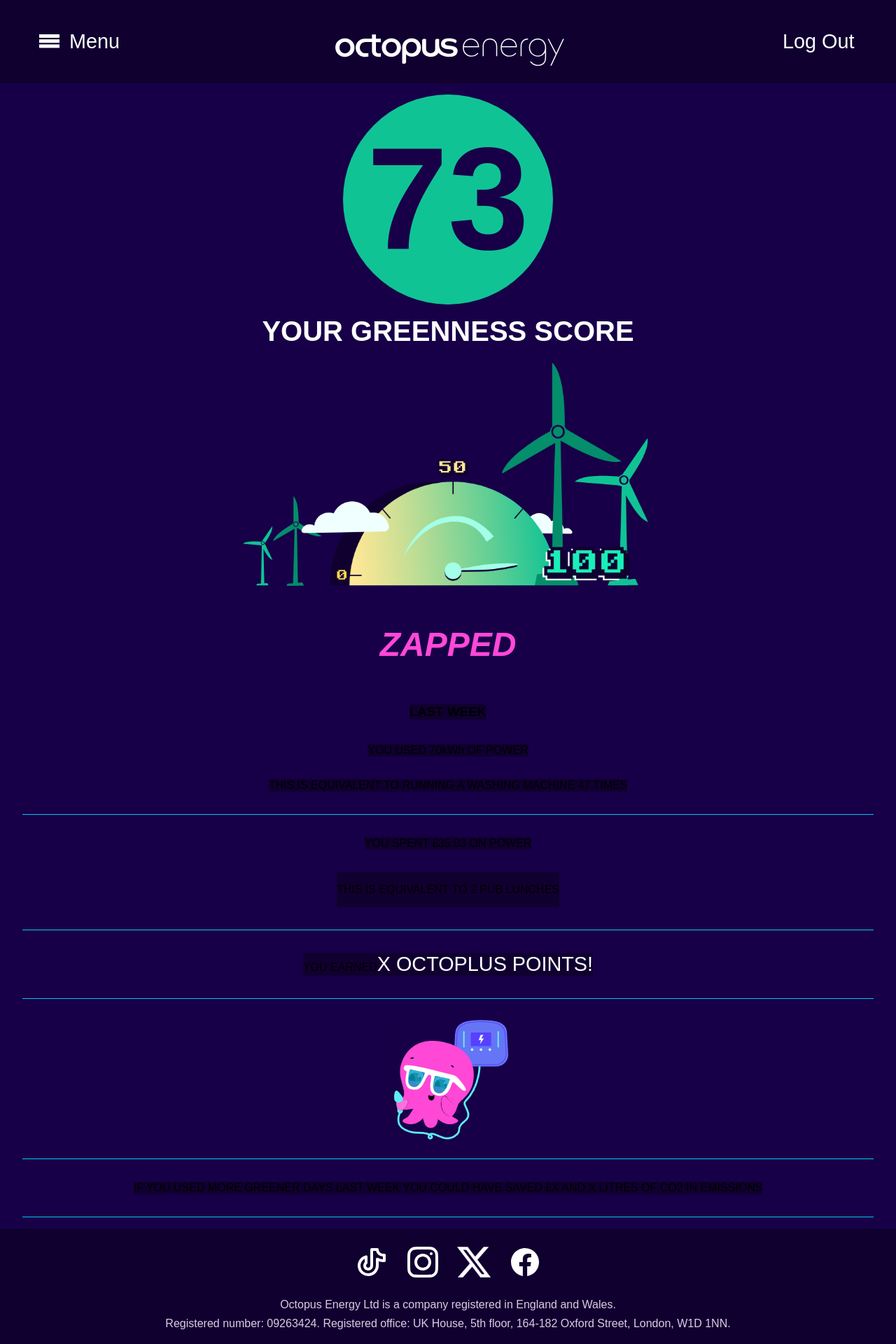
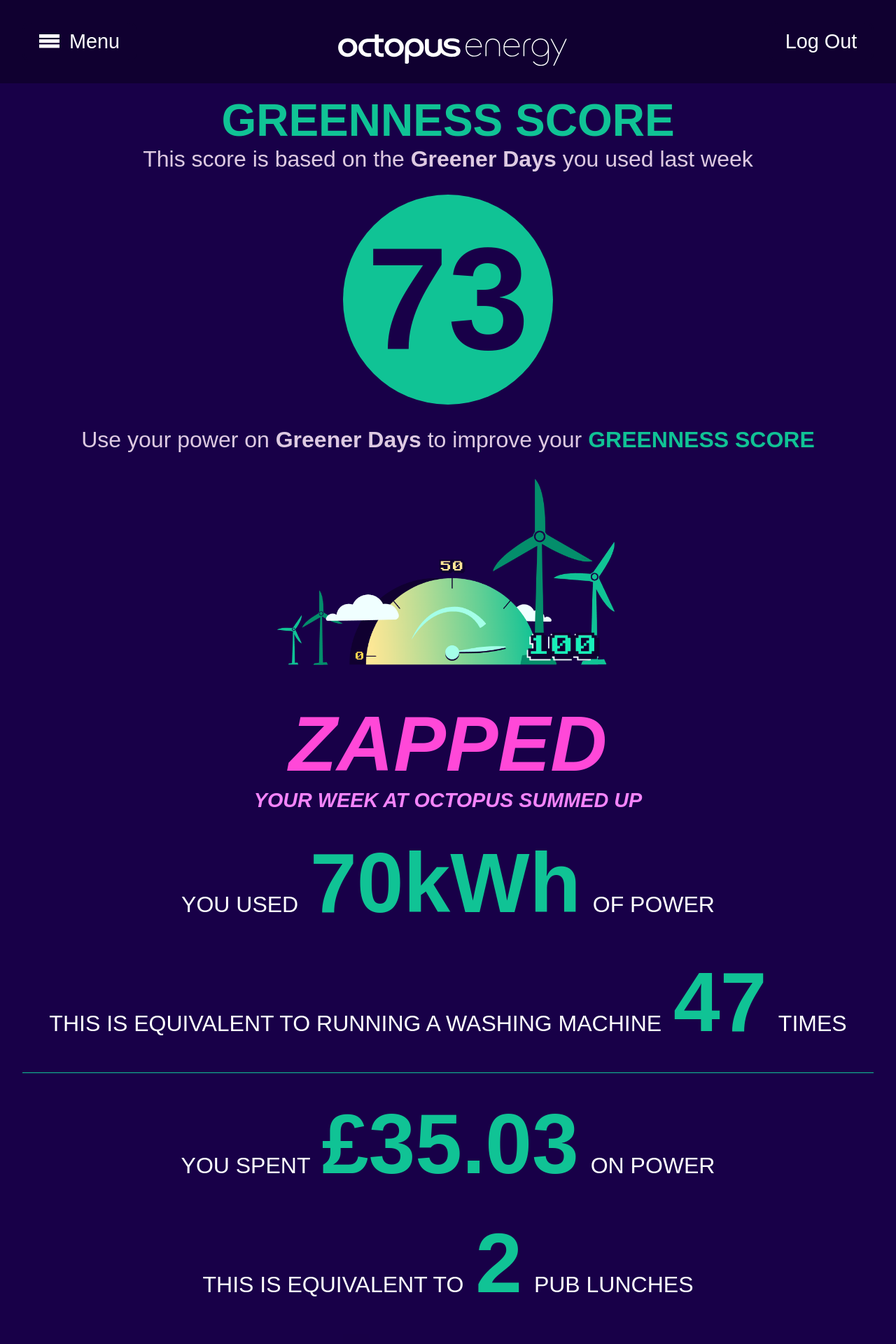
Before and after one commit to ccameronn/octopus, a React (Create React App) app: page / in a window 1280 px wide. Shown: the top 1920 px of the page at 70% size. Built offline with nearby package versions, Linux system fonts and the light colour scheme.

Commit message:
complete zapped section

```diff
--- a/src/components/Score/Score.js
+++ b/src/components/Score/Score.js
@@ -7,10 +7,33 @@
   return (
     <section className="score-section">
       <div className="score-container">
-        <div className="score-number-container">
+        <h2 className="score-text">GREENNESS SCORE</h2>
+        <h3 className="score-sub-text">
+          This score is based on the{" "}
+          <a
+            href="https://octopus.energy/smart/greener-days/"
+            target="_blank"
+            className="greener-days"
+          >
+            Greener Days
+          </a>{" "}
+          you used last week
+        </h3>
+        <div className="score-number-container pulse-animate">
           <h2 className="score-number">{greennessScore}</h2>
         </div>
-        <h2 className="score-text">YOUR GREENNESS SCORE</h2>
+        <h3 className="score-sub-text">
+          Use your power on{" "}
+          <a
+            href="https://octopus.energy/smart/greener-days/"
+            target="_blank"
+            className="greener-days"
+          >
+            Greener Days
+          </a>{" "}
+          to improve your{" "}
+          <span className="greenness-score-text">GREENNESS SCORE</span>
+        </h3>
         <img src={greenGauge} className="score-img" />
       </div>
     </section>
--- a/src/components/Score/Score.scss
+++ b/src/components/Score/Score.scss
@@ -29,6 +29,31 @@
   display: flex;
   justify-content: center;
   align-items: center;
+  margin-bottom: 2rem;
+}
+
+.pulse-animate {
+  @keyframes pulse-on-load {
+    0% {
+      transform: scale(1);
+      opacity: 1;
+    }
+    30% {
+      transform: scale(1.1);
+      opacity: 1;
+    }
+    70% {
+      transform: scale(0.95);
+      opacity: 1;
+    }
+    100% {
+      transform: scale(1);
+      opacity: 1;
+    }
+  }
+
+  animation: pulse-on-load 0.6s ease-in-out;
+  animation-iteration-count: 1;
 }
 
 .score-number {
@@ -40,11 +65,72 @@
 
 .score-text {
   font-size: 2.5rem;
-  color: $Octo-White;
-  margin: 1rem 0;
+  color: $Octo-Green;
+  margin: 0;
   background-color: $Octo-Purple-Mid;
+  font-weight: 800;
+  text-align: center;
+
+  @include desktop {
+    font-size: 4rem;
+  }
+}
+
+.score-sub-text {
+  background-color: $Octo-Purple-Mid;
+  color: $Octo-Grey;
+  font-size: 1rem;
+  margin: 0 0 2rem 0;
+  font-weight: 200;
+  text-align: center;
+
+  @include tablet {
+    font-size: 1.4rem;
+  }
+  @include desktop {
+    font-size: 2rem;
+  }
+}
+
+.greener-days {
+  background-color: $Octo-Purple-Mid;
+  color: $Octo-Grey;
+  font-weight: 800;
+  transition: 0.4s ease-in-out;
+  font-size: 1rem;
+
+  &:hover {
+    color: $Octo-Green;
+    cursor: pointer;
+  }
+
+  @include tablet {
+    font-size: 1.4rem;
+  }
+  @include desktop {
+    font-size: 2rem;
+  }
+}
+
+.greenness-score-text {
+  color: $Octo-Green;
+  margin: 0;
+  background-color: $Octo-Purple-Mid;
+  font-weight: 800;
+  font-size: 1rem;
+
+  @include tablet {
+    font-size: 1.4rem;
+  }
+  @include desktop {
+    font-size: 2rem;
+  }
 }
 
 .score-img {
-  max-width: 600px;
+  max-width: 300px;
+
+  @include tablet {
+    max-width: 500px;
+  }
 }
--- a/src/components/Zapped/Zapped.js
+++ b/src/components/Zapped/Zapped.js
@@ -8,37 +8,57 @@
     <section className="zapped-section">
       <div className="zapped-container">
         <h2 className="zapped-title">ZAPPED</h2>
-        <h3>LAST WEEK</h3>
-        <p>
-          YOU USED <span>70kWh</span> OF POWER
+        <h3 className="zapped-sub-title">YOUR WEEK AT OCTOPUS SUMMED UP</h3>
+        <p className="stat">
+          YOU USED <span className="stat-special">70kWh</span> OF POWER
         </p>
-        <p>
-          THIS IS EQUIVALENT TO RUNNING A WASHING MACHINE <span>47</span> TIMES
+        <p className="stat">
+          THIS IS EQUIVALENT TO RUNNING A WASHING MACHINE{" "}
+          <span className="stat-special">47</span> TIMES
         </p>
         <div className="divider"></div>
-        <p>
-          YOU SPENT <span>£35.03</span> ON POWER
+        <p className="stat">
+          YOU SPENT <span className="stat-special">£35.03</span> ON POWER
         </p>
-        <p>
-          <p>
-            THIS IS EQUIVALENT TO <span>2</span> PUB LUNCHES
-          </p>
+        <p className="stat">
+          THIS IS EQUIVALENT TO <span className="stat-special">2</span> PUB
+          LUNCHES
         </p>
-        <div className="divider"></div>
-        <p>
-          YOU EARNED
-          <a href="https://octopus.energy/octoplus/" target="_blank">
-            X OCTOPLUS POINTS!
+        <img className="octo-pic" src={octoBathe} />
+        <p className="stat">
+          YOU ACHEIVED A <span className="stat-special">{greennessScore}</span>
+          <a className="greenness-score" href="/">
+            Greenness Score
+          </a>
+        </p>
+        <p className="stat">
+          YOU EARNED <span className="stat-special">8</span>
+          <a
+            className="octoplus"
+            href="https://octopus.energy/octoplus/"
+            target="_blank"
+          >
+            Octoplus Points
           </a>
         </p>
         <div className="divider"></div>
-        <img src={octoBathe} />
-        <div className="divider"></div>
-        <p>
-          IF YOU USED MORE <span>GREENER DAYS</span> LAST WEEK YOU COULD HAVE
-          SAVED £X AND X LITRES OF CO2 IN EMISSIONS
+        <p className="stat">
+          LAST WEEK YOU COULD HAVE SAVED{" "}
+          <span className="stat-special">£8.05</span>
         </p>
-        <div className="divider"></div>
+        <p className="stat">
+          AND <span className="stat-special">12 LITRES</span> OF CO2 EMISSIONS
+        </p>
+        <p className="stat">
+          BY USING{" "}
+          <a
+            href="https://octopus.energy/smart/greener-days/"
+            target="_blank"
+            className="greener-days-zapped"
+          >
+            Greener Days
+          </a>
+        </p>
       </div>
     </section>
   );
--- a/src/components/Zapped/Zapped.scss
+++ b/src/components/Zapped/Zapped.scss
@@ -1,6 +1,7 @@
 @use "../../styles/partials/mixins" as *;
 @use "../../styles/partials/variables" as *;
 @use "../../styles/partials/fonts" as *;
+@use "../../styles/partials/resets" as *;
 
 .zapped-section {
   background-color: $Octo-Purple-Mid;
@@ -17,18 +18,141 @@
   justify-content: center;
   align-items: center;
   width: 100%;
+  padding: 2rem;
 }
 
 .zapped-title {
   background-color: $Octo-Purple-Mid;
   color: $Octo-Pink-Dark;
-  font-size: 3rem;
+  font-size: 4rem;
   font-style: italic;
+  margin: 0;
+
+  @include tablet {
+    font-size: 5rem;
+  }
+  @include desktop {
+    font-size: 7rem;
+  }
+}
+
+.zapped-sub-title {
+  background-color: $Octo-Purple-Mid;
+  color: $Octo-Pink-Light;
+  font-size: 1.2rem;
+  font-style: italic;
+  margin: 0 0 1rem 0;
+
+  @include tablet {
+    font-size: 1.6rem;
+  }
+  @include desktop {
+    font-size: 1.8rem;
+  }
+}
+
+.stat {
+  background-color: $Octo-Purple-Mid;
+  color: $Octo-White;
+  font-size: 1rem;
+  font-weight: 500;
+  margin: 1rem;
+  text-align: center;
+  transition: ease-in-out 0.3s;
+
+  &:hover {
+    transform: scale(1.1);
+  }
+
+  @include tablet {
+    font-size: 1.4rem;
+  }
+  @include desktop {
+    font-size: 2rem;
+  }
+}
+
+.stat-special {
+  background-color: $Octo-Purple-Mid;
+  color: $Octo-Green;
+  font-size: 4rem;
+  font-weight: 600;
+  margin: 0.5rem;
+
+  @include tablet {
+    font-size: 5rem;
+  }
+  @include desktop {
+    font-size: 7.5rem;
+  }
 }
 
 .divider {
-  background-color: $Octo-Blue-Dark;
-  width: 95%;
+  background-color: $Octo-Green;
+  width: 100%;
   height: 1px;
   margin: 1rem 0;
 }
+
+.octo-pic {
+  margin: 1rem;
+  width: 300px;
+}
+
+.greenness-score {
+  background-color: $Octo-Purple-Mid;
+  font-weight: 800;
+  transition: ease-in-out 0.2s;
+
+  &:hover {
+    color: $Octo-Green;
+  }
+
+  font-size: 2rem;
+
+  @include tablet {
+    font-size: 2.5rem;
+  }
+  @include desktop {
+    font-size: 4rem;
+  }
+}
+
+.octoplus {
+  background-color: $Octo-Purple-Mid;
+  font-weight: 800;
+  transition: ease-in-out 0.2s;
+
+  &:hover {
+    color: $Octo-Pink-Dark;
+  }
+
+  font-size: 2rem;
+
+  @include tablet {
+    font-size: 2.5rem;
+  }
+  @include desktop {
+    font-size: 4rem;
+  }
+}
+
+.greener-days-zapped {
+  background-color: $Octo-Purple-Mid;
+  color: $Octo-White;
+  font-size: 2rem;
+  font-weight: 800;
+  transition: 0.4s ease-in-out;
+
+  &:hover {
+    color: $Octo-Green;
+    cursor: pointer;
+  }
+
+  @include tablet {
+    font-size: 2.5rem;
+  }
+  @include desktop {
+    font-size: 4rem;
+  }
+}
--- a/src/styles/partials/_resets.scss
+++ b/src/styles/partials/_resets.scss
@@ -6,8 +6,3 @@
   box-sizing: border-box;
   margin: 0;
 }
-
-body {
-  font-family: "Titillium Web", sans-serif;
-  color: $Instock-Black;
-}
--- a/src/styles/partials/_variables.scss
+++ b/src/styles/partials/_variables.scss
@@ -11,7 +11,7 @@
 
 // 2 SECONDARY COLOR
 $Octo-Blue-Dark: #00c5f5;
-$Octo-Blue-Med: #60f0f8;
+$Octo-Blue-Mid: #60f0f8;
 $Octo-Blue-Light: #bdf2ff;
 
 $Octo-White: #ffffff;
@@ -21,7 +21,7 @@
 $Octo-Pink-Dark: #ff48d8;
 
 // 4 Octo mini colors
-$Octo-Pink-Med: #f266f9;
+$Octo-Pink-Mid: #f266f9;
 $Octo-Pink-Light: #f484fa;
 
 // 5 Trafficlight
```
